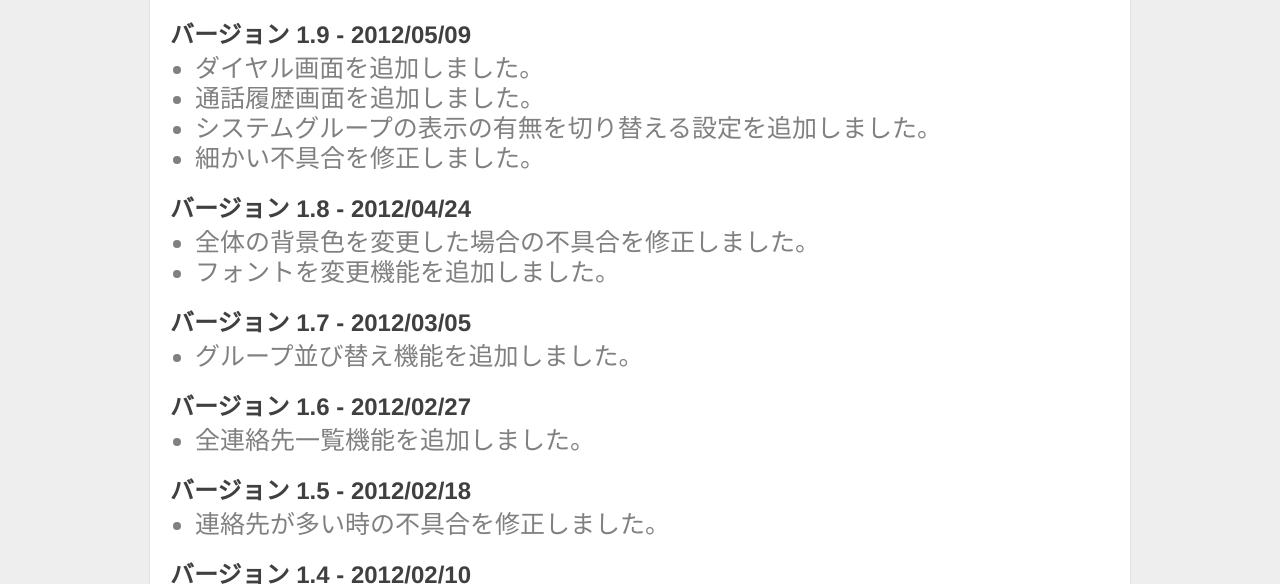
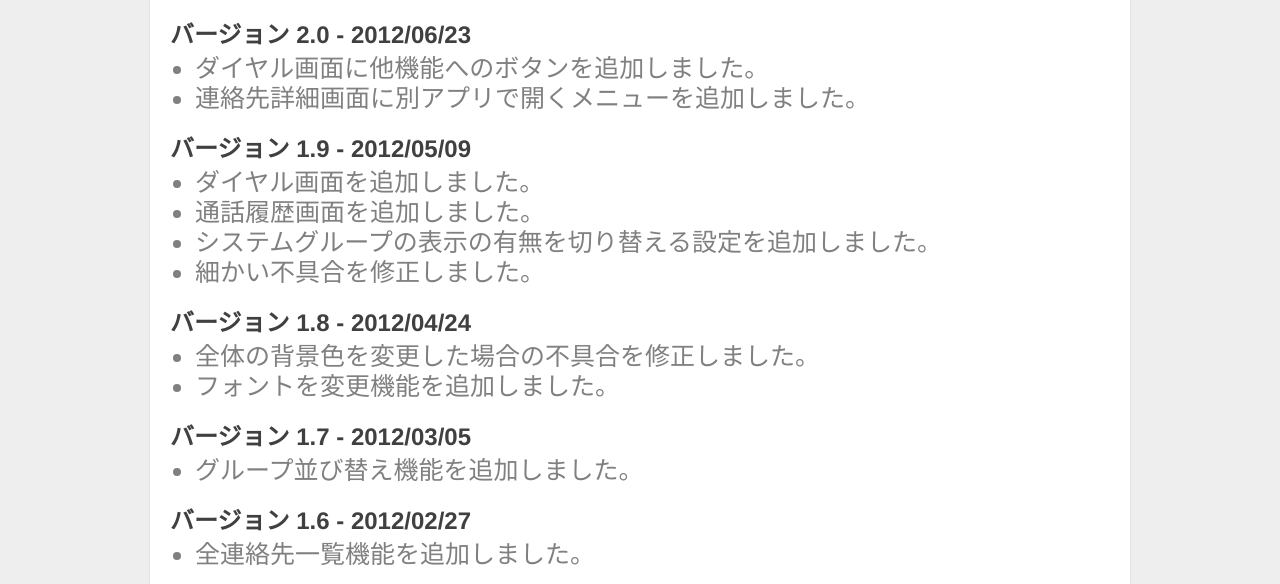
Before and after one commit to LuckOfWise/LargeContactsSite, a plain HTML site: page history.html in a window 1280 px wide. Shown: the part 228-812 px from the top of the page. Drawn offline with nearby package versions, Linux system fonts and the light colour scheme; a script that the page names is missing.

Commit message:
バージョン2.0

```diff
--- a/history.html
+++ b/history.html
@@ -60,6 +60,11 @@
         </div>
         <div class="row">
           <div class="span14">
+            <h2>バージョン 2.0 - 2012/06/23</h2>
+            <ul>
+              <li>ダイヤル画面に他機能へのボタンを追加しました。</li>
+              <li>連絡先詳細画面に別アプリで開くメニューを追加しました。</li>
+            </ul>
             <h2>バージョン 1.9 - 2012/05/09</h2>
             <ul>
               <li>ダイヤル画面を追加しました。</li>
```
Also changed, not shown: images/ss12.png.
